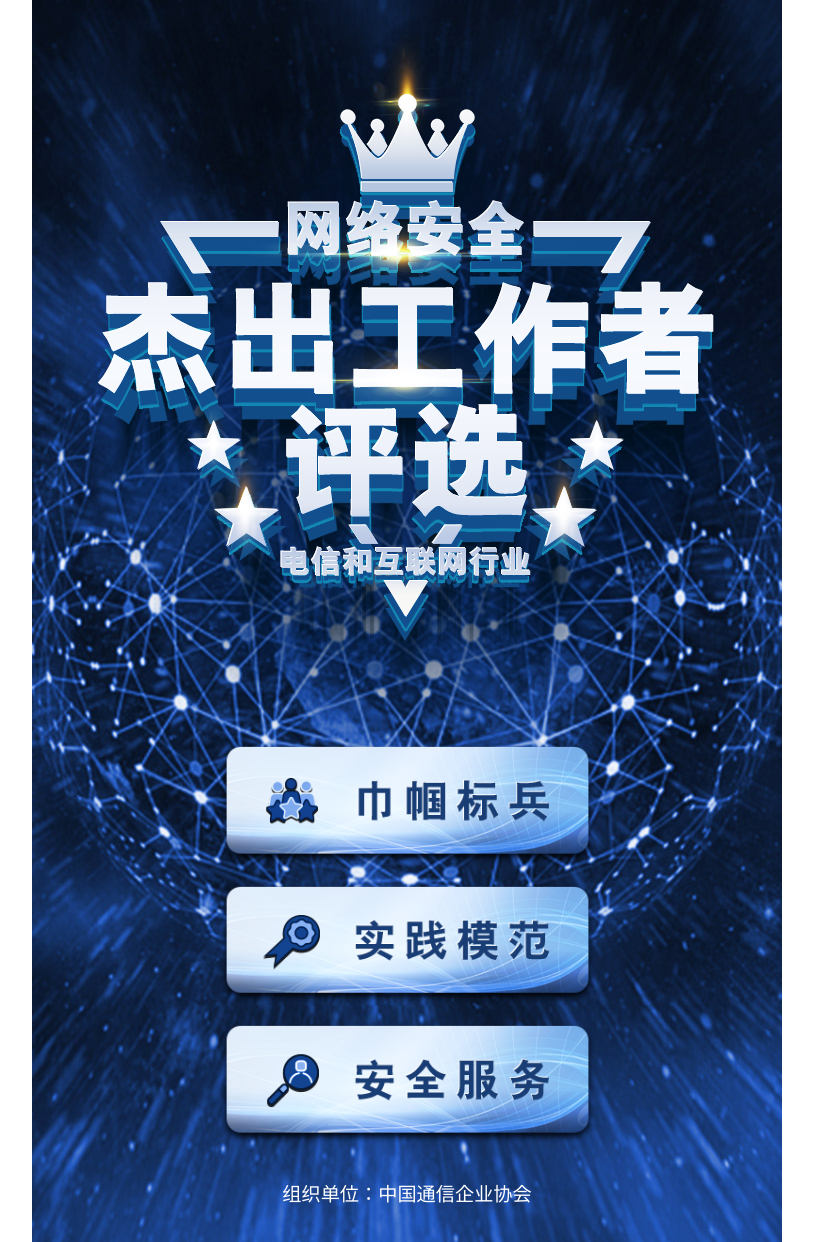
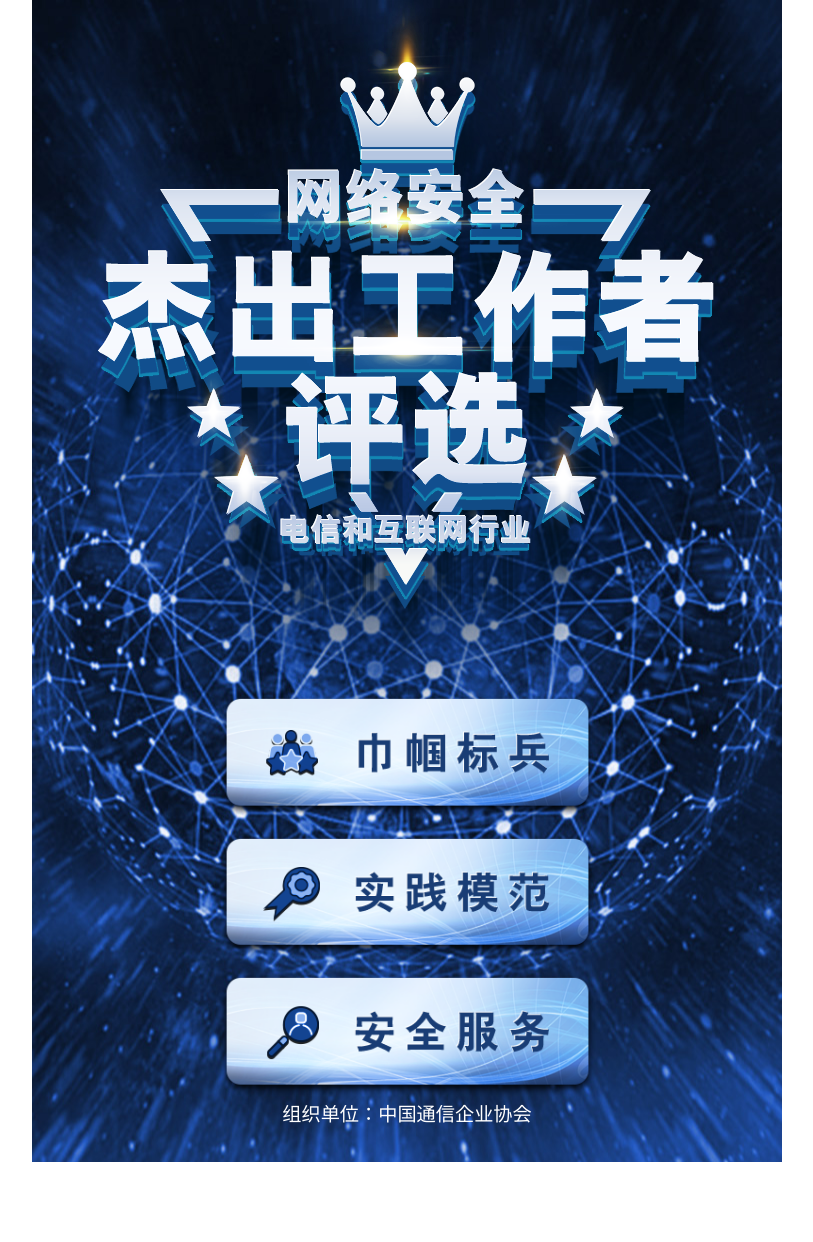
Before and after one commit to peonywang/vote, a PHP site: page / in a window 1280 px wide. Shown: the whole page, without its empty margins (233-1046 px from the left). After the commit the page ends 1162 px from the top, so only its background shows below. Run offline with PHP 8.4, Linux system fonts and the light colour scheme.

Commit message:
首页样式调整

```diff
--- a/style.css
+++ b/style.css
@@ -40,16 +40,25 @@ h1{
 /*首页*/
 .main1{
     background-image: url("images/bg1.jpg");
+    display: flex;
+    -webkit-display: flex;
+    flex-direction: column;
+    -webkit-flex-direction: column;
+    justify-content: space-around;
+    -webkit-justify-content: space-around;
+    align-items: center;
+    -webkit-align-items: center;
+    background-position: top center;
 }
 .main1 h1{
-    padding-top: 1em;
+    /*padding-top: 1em;*/
 }
 .main1 .exit{
     width: 50%;
-    margin: -4em auto 2em;
+    margin: -5em auto 0;
 }
-.main1 .exit a{
-    margin-bottom: 1em;
+.main1 .exit a + a{
+    margin-top: 1em;
     display: block;
 }
 .bottom{
```
